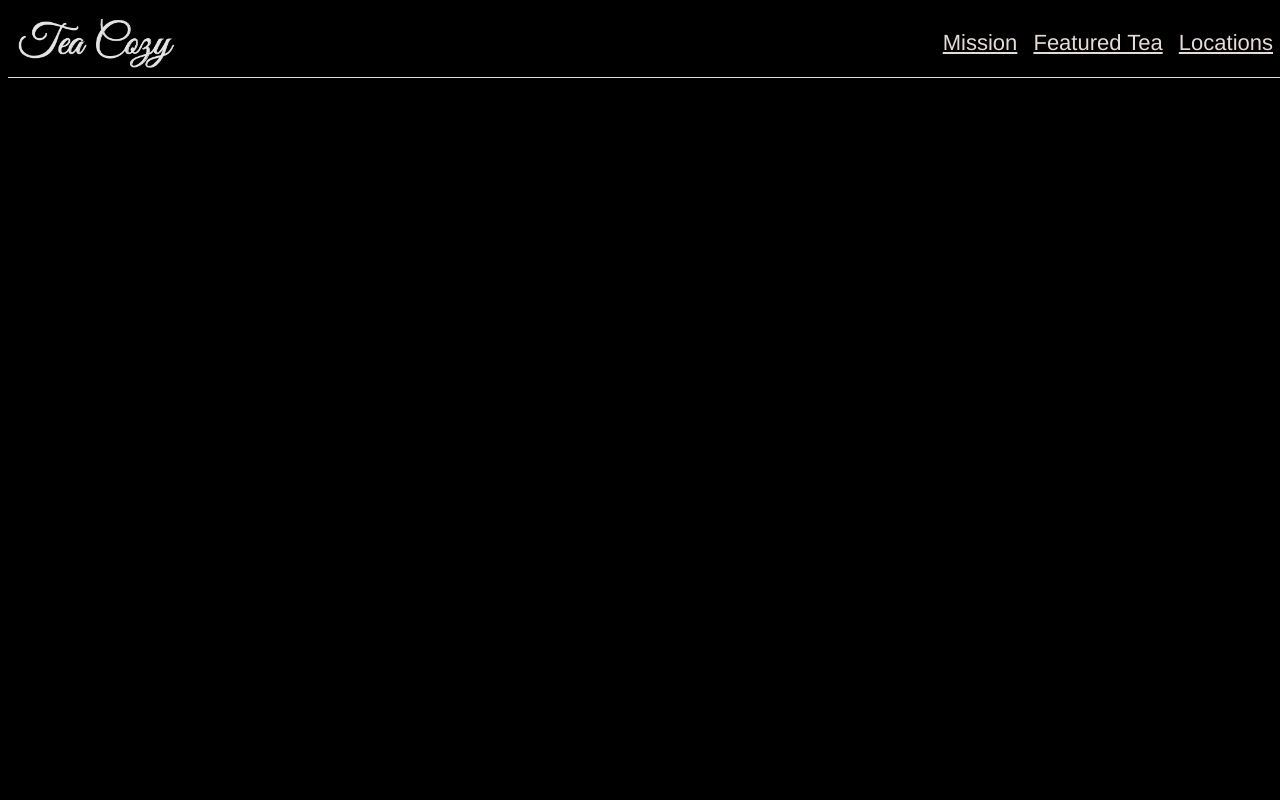
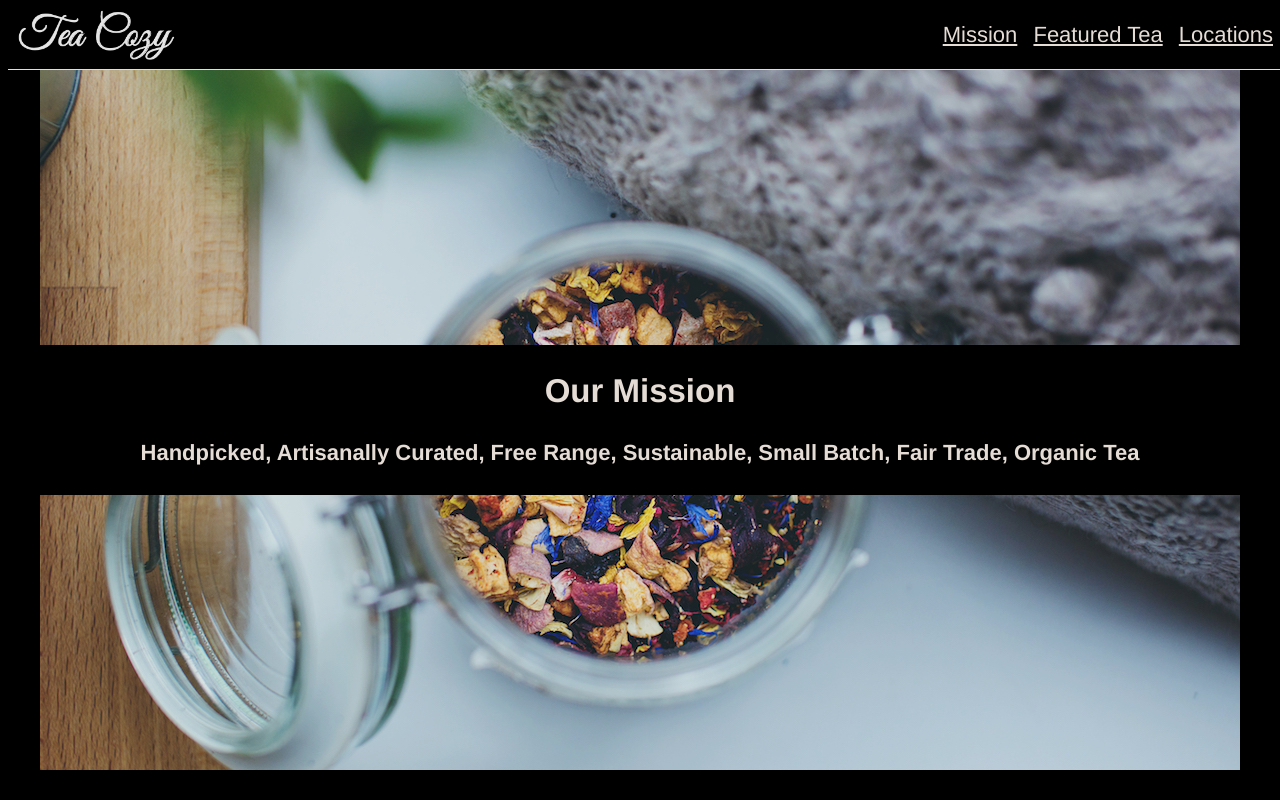
Before and after one commit to PaulK98/teaCozy, a plain HTML site: page index.html in a window 1280 px wide. Drawn offline with Linux system fonts and the light colour scheme.

Commit message:
Added and finished mission section

```diff
--- a/index.html
+++ b/index.html
@@ -6,6 +6,7 @@
     <link href="./resources/css/style.css" type="text/css" rel="stylesheet">
   </head>
   <body>
+
     <div class="header">
       <img src="./resources/img/img-tea-cozy-logo.png" alt="Tea Cozy logo">
       <nav>
@@ -13,6 +14,13 @@
         <span><a href="#">Featured Tea</a></span>
         <span><a href="#">Locations</a></span>
       </nav>
+    </div>
+
+    <div class="mission-section">
+      <div class="mission-description">
+        <h2>Our Mission</h2>
+        <h4>Handpicked, Artisanally Curated, Free Range, Sustainable, Small Batch, Fair Trade, Organic Tea</h4>
+      </div>
     </div>
 
 
--- a/resources/css/style.css
+++ b/resources/css/style.css
@@ -19,16 +19,20 @@ body {
   width: 100%;
   align-items: center;
   justify-content: space-between;
+  background-color: black;
+  top: 0;
 }
 
 .header img {
   height: 50px;
   width: auto;
   margin-left: 10px;
+  z-index: 20;
 }
 
 .header nav {
   margin-right: 15px;
+  z-index: 20;
 }
 
 .header nav span a {
@@ -36,3 +40,21 @@ body {
   color: Seashell;
   padding-left: 10px;
 }
+
+/* Mission Section */
+.mission-section {
+  background-image: url('../img/img-mission-background.jpg');
+  background-size: cover;
+  width: 1200px;
+  height: 700px;
+  display: flex;
+  align-items: center;
+  margin: auto;
+  position: relative;
+  top: 62px;
+}
+
+.mission-description {
+  background-color: black;
+  width: 100%;
+}
```
